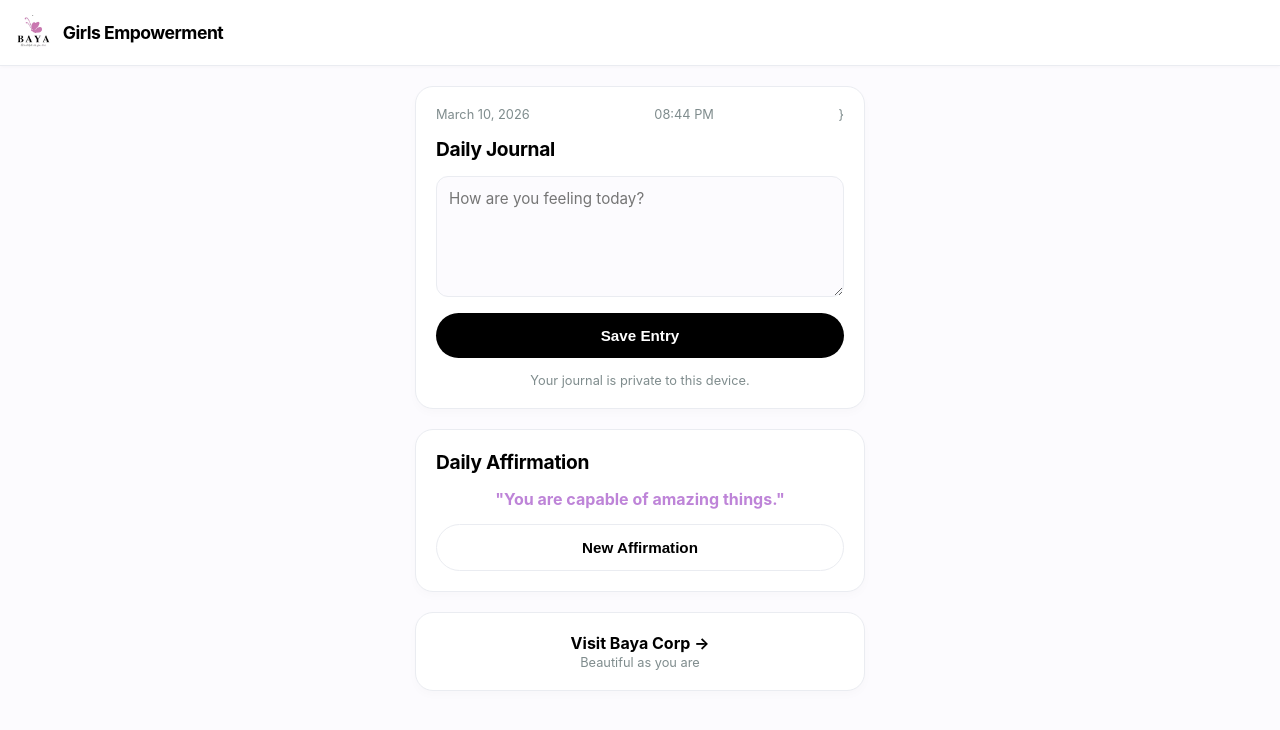
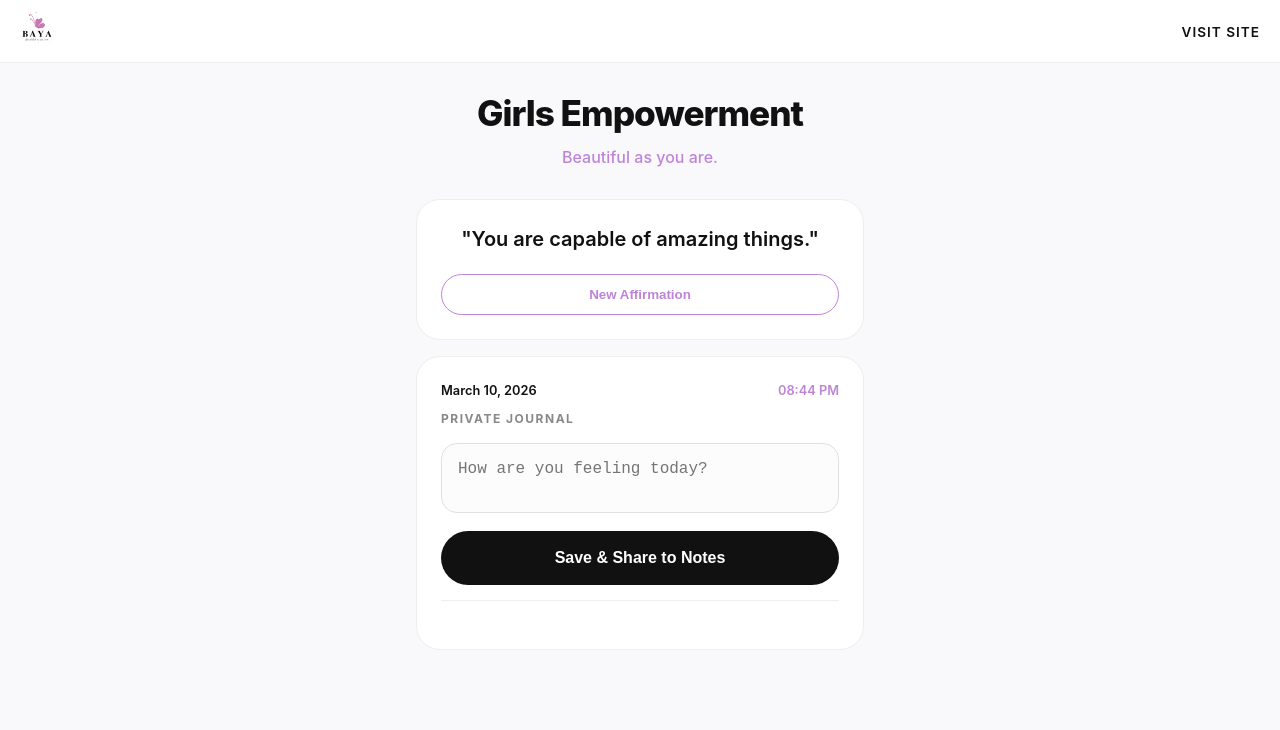
Before and after one commit to azurebro893/pwa, a plain HTML site: page index.html in a window 1280 px wide. Drawn offline with Linux system fonts and the light colour scheme.

Commit message:
Final BayaCorp Sync

```diff
--- a/index.html
+++ b/index.html
@@ -2,43 +2,45 @@
 <html lang="en">
 <head>
     <meta charset="UTF-8">
-    <meta name="viewport" content="width=device-width, initial-scale=1.0">
-    <title>Girls Empowerment PWA</title>
+    <meta name="viewport" content="width=device-width, initial-scale=1.0, maximum-scale=1.0, user-scalable=no">
+    <title>Baya App</title>
     <link rel="stylesheet" href="style.css">
 </head>
 <body>
 
-    <header>
-        <img src="logo.png" alt="Baya Logo" class="app-logo">
-        <span class="header-text">Girls Empowerment</span>
-    </header>
+    <nav class="navbar">
+        <a href="https://www.bayacorp.org/" target="_blank" class="nav-logo">
+            <img src="logo.png" alt="Baya Logo">
+        </a>
+        <div class="nav-links">
+            <a href="https://www.bayacorp.org/" target="_blank">Visit Site</a>
+        </div>
+    </nav>
 
-    <main>
-        <section class="journal-section">
-            <div class="date-time-wrapper">
+    <main class="app-container">
+        <header class="hero-section">
+            <h1 class="hero-title">Girls Empowerment</h1>
+            <p class="hero-subtitle">Beautiful as you are.</p>
+        </header>
+
+        <div class="glass-card">
+            <div id="affirmation-display" class="quote-text">"You are capable of amazing things."</div>
+            <button onclick="newAffirmation()" class="secondary-btn">New Affirmation</button>
+        </div>
+
+        <div class="journal-card">
+            <div class="card-header">
                 <span id="current-date"></span>
-                <span id="current-time"></span>
-            }</div>
+                <span id="current-time" class="time-accent"></span>
+            </div>
+            <h2 class="section-label">Private Journal</h2>
+            <textarea id="journal" placeholder="How are you feeling today?"></textarea>
+            <button onclick="saveAndShare()" class="primary-btn">Save & Share to Notes</button>
 
-            <h2>Daily Journal</h2>
-            <textarea id="journal" rows="5" placeholder="How are you feeling today?"></textarea>
-
-            <button onclick="saveJournal()" id="save-btn">Save Entry</button>
-            <p class="journal-status" id="status-text">Your journal is private to this device.</p>
-        </section>
-
-        <section class="affirmation-section">
-            <h2>Daily Affirmation</h2>
-            <div id="affirmation-display" class="affirmation-text">"You are capable of amazing things."</div>
-            <button onclick="newAffirmation()" class="btn-secondary">New Affirmation</button>
-        </section>
-
-        <section class="links-section">
-            <a href="http://www.bayacorp.org" target="_blank" class="baya-link">
-                Visit Baya Corp &rarr;
-                <div class="tagline">Beautiful as you are</div>
-            </a>
-        </section>
+            <div id="log-container" class="mini-log">
+                <p id="last-log-text"></p>
+            </div>
+        </div>
     </main>
 
     <script src="app.js"></script>
--- a/style.css
+++ b/style.css
@@ -1,141 +1,143 @@
-/* BAYA App Theme */
 :root {
-    --baya-lavender: #be84d8; /* Sampled from the logo butterfly */
-    --baya-black: #000000;
-    --baya-gray: #7f8c8d;
-    --bg-main: #fcfbfe; /* Very light lavender background */
-    --card-bg: #ffffff;
-    --border: #eaecf1;
+    --baya-lavender: #be84d8;
+    --baya-black: #111111;
+    --baya-white: #ffffff;
+    --soft-gray: #f9f9fb;
+    --border-color: #eeeeee;
 }
 
+* { box-sizing: border-box; -webkit-tap-highlight-color: transparent; }
+
 body {
-    font-family: 'SF Pro Display', Roboto, Helvetica, Arial, sans-serif;
-    background-color: var(--bg-main);
+    font-family: -apple-system, BlinkMacSystemFont, "Inter", "Segoe UI", sans-serif;
+    background-color: var(--soft-gray);
     color: var(--baya-black);
     margin: 0;
-    padding: 0;
+    line-height: 1.5;
 }
 
-header {
-    background: var(--card-bg);
-    padding: 15px;
-    display: flex;
-    align-items: center;
-    border-bottom: 1px solid var(--border);
-    box-shadow: 0 1px 4px rgba(0,0,0,0.03);
+/* Sticky Navbar like bayacorp.org */
+.navbar {
     position: sticky;
     top: 0;
-    z-index: 100;
+    background: rgba(255, 255, 255, 0.95);
+    backdrop-filter: blur(10px);
+    display: flex;
+    justify-content: space-between;
+    align-items: center;
+    padding: 12px 20px;
+    border-bottom: 1px solid var(--border-color);
+    z-index: 1000;
 }
 
-.app-logo {
-    height: 35px; /* Size the logo nicely */
-    margin-right: 12px;
+.nav-logo img { height: 32px; width: auto; }
+
+.nav-links a {
+    text-decoration: none;
+    color: var(--baya-black);
+    font-size: 0.85rem;
+    font-weight: 600;
+    text-transform: uppercase;
+    letter-spacing: 1px;
 }
 
-.header-text {
-    font-weight: bold;
-    font-size: 1.1rem;
-    color: var(--baya-black);
-    letter-spacing: -0.5px;
+.app-container {
+    max-width: 480px;
+    margin: 0 auto;
+    padding: 24px 16px;
 }
 
-main {
-    max-width: 450px; /* Mobile app width limit */
-    margin: 0 auto;
-    padding: 20px;
+.hero-section { text-align: center; margin-bottom: 30px; }
+
+.hero-title {
+    font-size: 2.2rem;
+    font-weight: 800;
+    margin: 0;
+    letter-spacing: -1px;
 }
 
-section {
-    background: var(--card-bg);
-    border-radius: 18px;
-    padding: 20px;
-    margin-bottom: 20px;
-    box-shadow: 0 4px 10px rgba(0,0,0,0.02);
-    border: 1px solid var(--border);
+.hero-subtitle {
+    color: var(--baya-lavender);
+    font-weight: 500;
+    margin-top: 5px;
+    font-size: 1rem;
 }
 
-.date-time-wrapper {
-    display: flex;
-    justify-content: space-between;
-    font-size: 0.8rem;
-    color: var(--baya-gray);
+/* Card Styling */
+.glass-card, .journal-card {
+    background: var(--baya-white);
+    border-radius: 24px;
+    padding: 24px;
+    margin-bottom: 16px;
+    border: 1px solid var(--border-color);
+}
+
+.section-label {
+    font-size: 0.75rem;
+    text-transform: uppercase;
+    letter-spacing: 1.5px;
+    color: #888;
     margin-bottom: 15px;
 }
 
-h2 {
-    font-size: 1.2rem;
-    margin-top: 0;
-    margin-bottom: 15px;
-    letter-spacing: -0.3px;
+.quote-text {
+    font-size: 1.25rem;
+    font-weight: 600;
+    text-align: center;
+    margin-bottom: 20px;
     color: var(--baya-black);
 }
 
 textarea {
     width: 100%;
-    border: 1px solid var(--border);
-    border-radius: 12px;
-    padding: 12px;
-    box-sizing: border-box;
-    font-family: inherit;
-    font-size: 0.95rem;
+    border: 1px solid #e0e0e0;
+    border-radius: 16px;
+    padding: 16px;
+    font-size: 1rem;
+    background: #fcfcfc;
+    resize: none;
     margin-bottom: 12px;
-    background: var(--bg-main);
 }
 
-textarea:focus {
-    outline: none;
-    border-color: var(--baya-lavender);
+/* Button Styling */
+.primary-btn {
+    background: var(--baya-black);
+    color: white;
+    border: none;
+    width: 100%;
+    padding: 18px;
+    border-radius: 50px;
+    font-weight: 700;
+    font-size: 1rem;
+    transition: 0.2s;
 }
 
-button {
-    background: var(--baya-black); /* Primary button is black */
-    color: white;
-    border: none;
-    padding: 14px;
-    border-radius: 25px;
+.secondary-btn {
+    background: transparent;
+    border: 1px solid var(--baya-lavender);
+    color: var(--baya-lavender);
     width: 100%;
-    font-weight: bold;
-    cursor: pointer;
-    font-size: 0.95rem;
+    padding: 12px;
+    border-radius: 50px;
+    font-weight: 600;
 }
 
-.btn-secondary {
-    background: transparent;
-    color: var(--baya-black);
-    border: 1px solid var(--border);
+.primary-btn:active { transform: scale(0.98); background: #333; }
+
+.card-header {
+    display: flex;
+    justify-content: space-between;
+    font-size: 0.8rem;
+    font-weight: 600;
+    margin-bottom: 10px;
 }
 
-.btn-secondary:active {
-    background: #f1f3f6;
+.time-accent { color: var(--baya-lavender); }
+
+.mini-log {
+    margin-top: 15px;
+    font-size: 0.85rem;
+    color: #666;
+    border-top: 1px solid #eee;
+    padding-top: 10px;
 }
-
-.journal-status {
-    font-size: 0.8rem;
-    color: var(--baya-gray);
-    margin-top: 15px;
-    margin-bottom: 0;
-    text-align: center;
-}
-
-.affirmation-text {
-    color: var(--baya-lavender); /* Accent color for affirmations */
-    font-weight: bold;
-    margin-bottom: 15px;
-    text-align: center;
-}
-
-.baya-link {
-    text-decoration: none;
-    color: var(--baya-black);
-    font-weight: bold;
-    display: block;
-    text-align: center;
-}
-
-.tagline {
-    font-size: 0.8rem;
-    font-weight: normal;
-    color: var(--baya-gray);
-    margin-top: 2px;
-}
```
